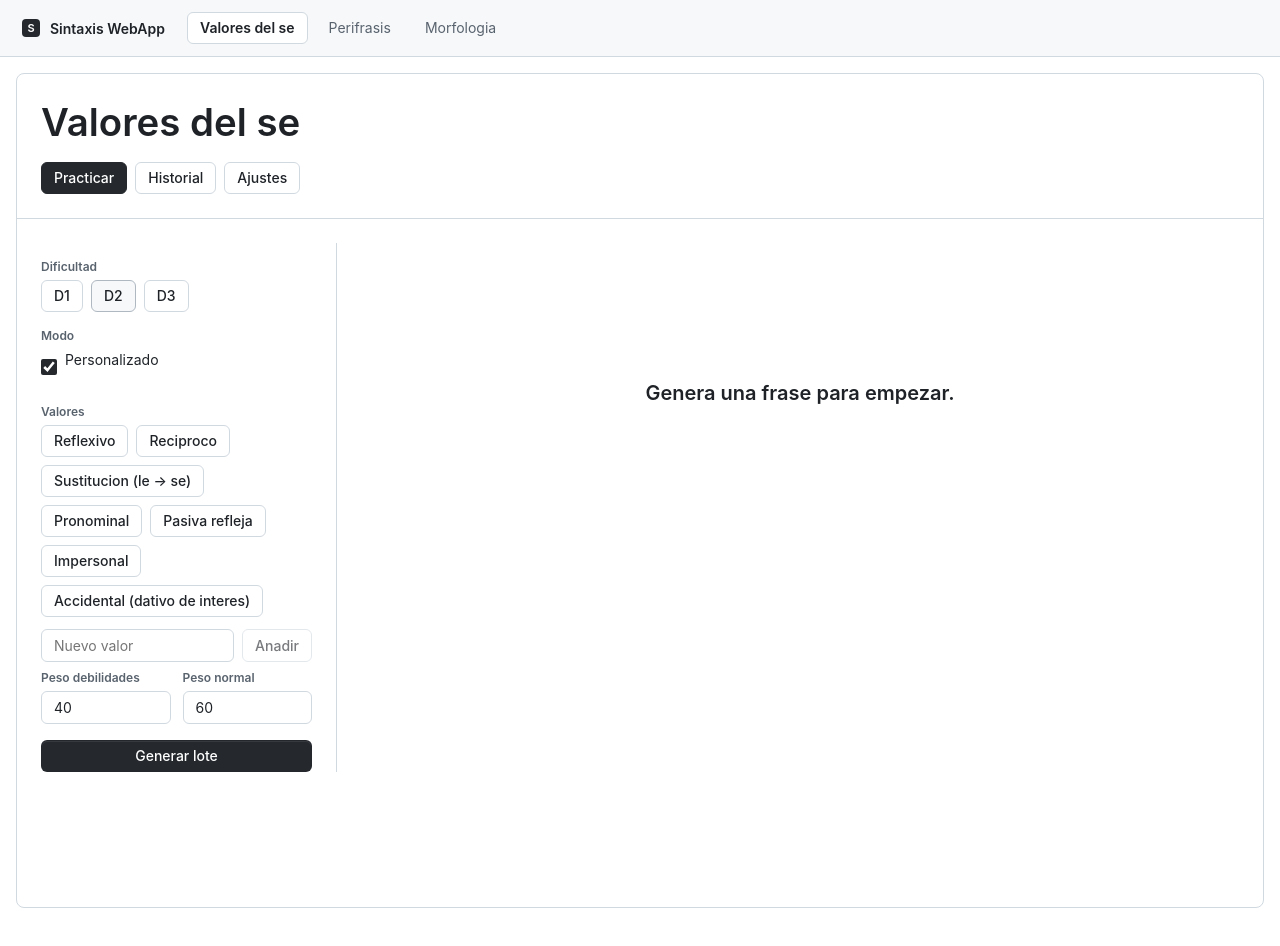
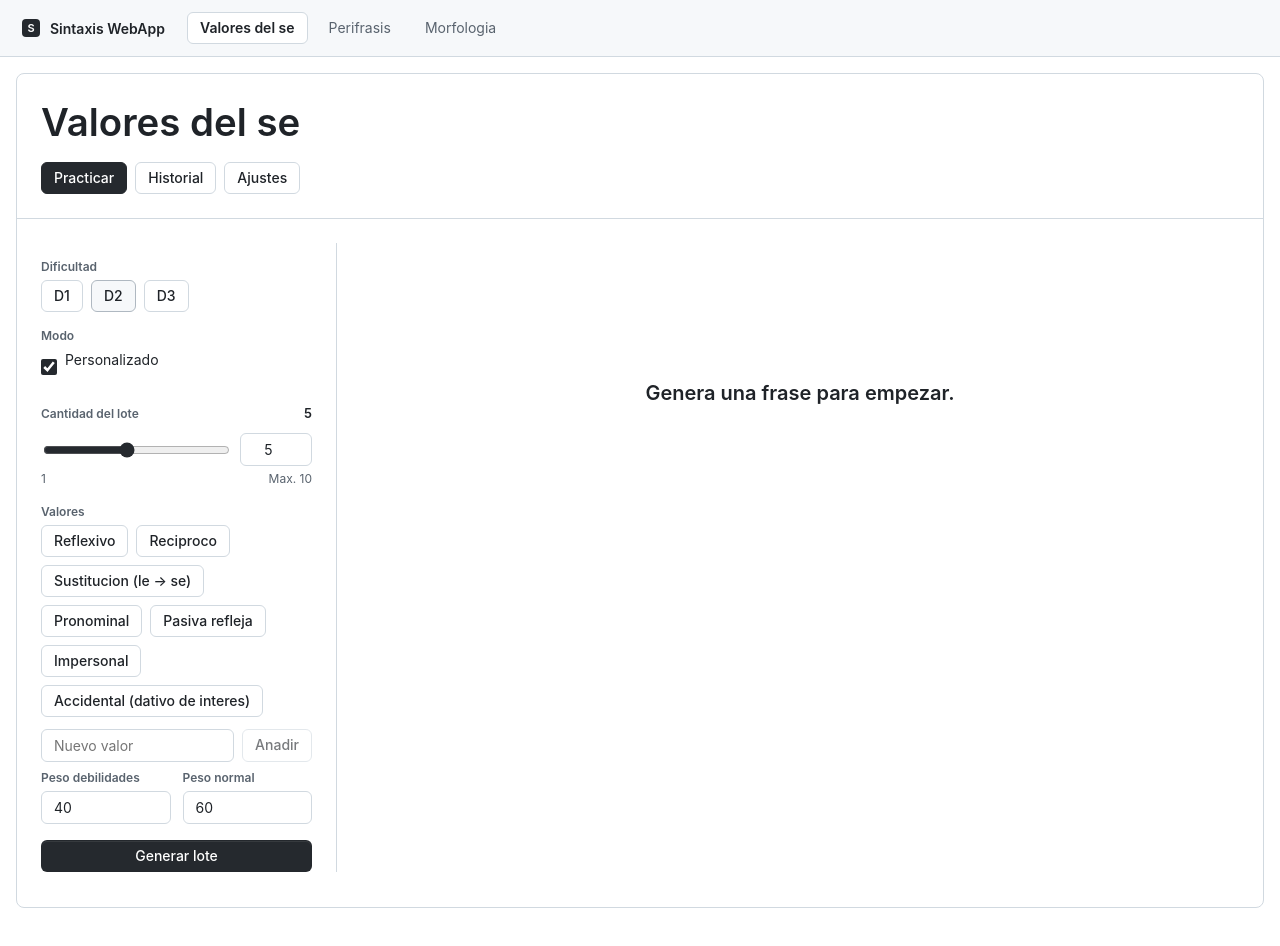
Before and after one commit to Martonveghcode/Habitro, a React (Vite) app: page / in a window 1280 px wide. Shown: the top 946 px of the page. Built offline with nearby package versions, Linux system fonts and the light colour scheme.

Commit message:
Add configurable practice batch size

```diff
--- a/src/netlify/PracticeApp.tsx
+++ b/src/netlify/PracticeApp.tsx
@@ -16,6 +16,7 @@ import {
   chooseMorfoTarget,
   choosePeriphrasisTarget,
   chooseSeTarget,
+  coercePracticeBatchSize,
   createId,
   evaluateMorfoGuess,
   evaluatePeriphrasisGuess,
@@ -33,6 +34,8 @@ import {
   makeMorfoAttempt,
   makePeriphrasisAttempt,
   makeSeAttempt,
+  MAX_PRACTICE_BATCH_SIZE,
+  MIN_PRACTICE_BATCH_SIZE,
   morfoLearningProfile,
   normalizeTextToken,
   periphrasisAccuracy,
@@ -136,6 +139,47 @@ function FieldLabel({ label, hint: _hint }: { label: string; hint?: string }) {
     <label className="field">
       <span>{label}</span>
     </label>
+  );
+}
+
+function BatchSizeControl({ value, onChange }: { value: number; onChange: (value: number) => void }) {
+  const safeValue = coercePracticeBatchSize(value);
+  const handleChange = (nextValue: string) => {
+    onChange(coercePracticeBatchSize(nextValue));
+  };
+
+  return (
+    <div className="field-block batch-size-control">
+      <div className="batch-size-header">
+        <FieldLabel label="Cantidad del lote" />
+        <span className="batch-size-count">{safeValue}</span>
+      </div>
+      <div className="batch-size-row">
+        <input
+          aria-label="Cantidad del lote"
+          max={MAX_PRACTICE_BATCH_SIZE}
+          min={MIN_PRACTICE_BATCH_SIZE}
+          step={1}
+          type="range"
+          value={safeValue}
+          onChange={(event) => handleChange(event.target.value)}
+        />
+        <input
+          aria-label="Cantidad exacta del lote"
+          className="batch-size-number"
+          max={MAX_PRACTICE_BATCH_SIZE}
+          min={MIN_PRACTICE_BATCH_SIZE}
+          step={1}
+          type="number"
+          value={safeValue}
+          onChange={(event) => handleChange(event.target.value)}
+        />
+      </div>
+      <div className="range-meta">
+        <span>{MIN_PRACTICE_BATCH_SIZE}</span>
+        <span>Max. {MAX_PRACTICE_BATCH_SIZE}</span>
+      </div>
+    </div>
   );
 }
 
@@ -649,8 +693,7 @@ function SeWorkspace({
           : settings.personalized
             ? []
             : orderSeCoverageValues(availableSeValues, recentLabels);
-        const baseBatchSize = settings.personalized ? 3 : 10;
-        const batchSize = Math.max(baseBatchSize, coverageValues.length);
+        const batchSize = coercePracticeBatchSize(settings.batchSize);
         let workingBucket = [...mixBucket];
         const strategies: SeStrategy[] = [];
 
@@ -907,6 +950,11 @@ function SeWorkspace({
               </label>
             </div>
 
+            <BatchSizeControl
+              value={settings.batchSize}
+              onChange={(batchSize) => onSettingsChange({ ...settings, batchSize })}
+            />
+
             <div className="field-block">
               <FieldLabel label="Valores" />
               <MultiToggleList options={availableSeValues} selected={settings.focusValues} onToggle={toggleFocusValue} />
@@ -1367,7 +1415,7 @@ function PeriphrasisWorkspace({
     try {
       let nextQueue = [...queue];
       if (nextQueue.length === 0) {
-        const batchSize = settings.personalized ? 3 : 10;
+        const batchSize = coercePracticeBatchSize(settings.batchSize);
         let workingBucket = [...mixBucket];
         const strategies: PeriphrasisStrategy[] = [];
 
@@ -1515,6 +1563,11 @@ function PeriphrasisWorkspace({
                 <span>Personalizado</span>
               </label>
             </div>
+
+            <BatchSizeControl
+              value={settings.batchSize}
+              onChange={(batchSize) => onSettingsChange({ ...settings, batchSize })}
+            />
 
             <div className="field-block">
               <FieldLabel label="Estructuras" />
@@ -1941,7 +1994,7 @@ function MorfoWorkspace({
     try {
       let nextQueue = [...queue];
       if (nextQueue.length === 0) {
-        const batchSize = settings.personalized ? 3 : 10;
+        const batchSize = coercePracticeBatchSize(settings.batchSize);
         let workingBucket = [...mixBucket];
         const strategies: MorfoStrategy[] = [];
 
@@ -2157,6 +2210,11 @@ function MorfoWorkspace({
                 <span>Personalizado</span>
               </label>
             </div>
+
+            <BatchSizeControl
+              value={settings.batchSize}
+              onChange={(batchSize) => onSettingsChange({ ...settings, batchSize })}
+            />
 
             <div className="field-block">
               <FieldLabel label="Tipos" />
--- a/src/netlify/logic.ts
+++ b/src/netlify/logic.ts
@@ -39,6 +39,17 @@ import type {
 
 const STORAGE_KEY = "sintaxis-netlify-practice-v1";
 const DEFAULT_MODEL = MODEL_OPTIONS[0]?.value ?? "gemini-2.5-flash-lite";
+export const MIN_PRACTICE_BATCH_SIZE = 1;
+export const DEFAULT_PRACTICE_BATCH_SIZE = 5;
+export const MAX_PRACTICE_BATCH_SIZE = 10;
+
+export function coercePracticeBatchSize(value: unknown): number {
+  const numericValue = typeof value === "number" ? value : Number(value);
+  if (!Number.isFinite(numericValue)) {
+    return DEFAULT_PRACTICE_BATCH_SIZE;
+  }
+  return Math.min(MAX_PRACTICE_BATCH_SIZE, Math.max(MIN_PRACTICE_BATCH_SIZE, Math.round(numericValue)));
+}
 
 export function createId(prefix: string): string {
   if (typeof crypto !== "undefined" && typeof crypto.randomUUID === "function") {
@@ -57,6 +68,7 @@ function defaultSeSettings(): SeSettings {
     modelName: DEFAULT_MODEL,
     difficulty: 2,
     personalized: true,
+    batchSize: DEFAULT_PRACTICE_BATCH_SIZE,
     focusValues: [],
     customValues: [],
     customPeriphrasisTypes: [],
@@ -72,6 +84,7 @@ function defaultMorfoSettings(): MorfoSettings {
     modelName: DEFAULT_MODEL,
     difficulty: 2,
     personalized: true,
+    batchSize: DEFAULT_PRACTICE_BATCH_SIZE,
     focusWordTypes: [],
     targetWeight: 40,
     normalWeight: 60,
@@ -85,6 +98,7 @@ function defaultPeriphrasisSettings(): PeriphrasisSettings {
     modelName: DEFAULT_MODEL,
     difficulty: 2,
     personalized: true,
+    batchSize: DEFAULT_PRACTICE_BATCH_SIZE,
     focusStructures: [],
     customPeriphrasisTypes: [],
     targetWeight: 40,
@@ -206,6 +220,7 @@ export function loadStorageState(): StorageState {
         customPeriphrasisTypes: Array.isArray(parsedSeSettings.customPeriphrasisTypes)
           ? parsedSeSettings.customPeriphrasisTypes.filter((entry): entry is string => typeof entry === "string")
           : [],
+        batchSize: coercePracticeBatchSize(parsedSeSettings.batchSize),
       },
       periphrasisSettings: {
         ...defaultPeriphrasisSettings(),
@@ -216,6 +231,7 @@ export function loadStorageState(): StorageState {
         customPeriphrasisTypes: Array.isArray(parsedPeriphrasisSettings.customPeriphrasisTypes)
           ? parsedPeriphrasisSettings.customPeriphrasisTypes.filter((entry): entry is string => typeof entry === "string")
           : [],
+        batchSize: coercePracticeBatchSize(parsedPeriphrasisSettings.batchSize),
       },
       morfoSettings: {
         ...defaultMorfoSettings(),
@@ -223,6 +239,7 @@ export function loadStorageState(): StorageState {
         focusWordTypes: Array.isArray(parsedMorfoSettings.focusWordTypes)
           ? parsedMorfoSettings.focusWordTypes.filter((entry): entry is string => typeof entry === "string")
           : [],
+        batchSize: coercePracticeBatchSize(parsedMorfoSettings.batchSize),
       },
       seAttempts: Array.isArray(parsed.seAttempts)
         ? parsed.seAttempts.map((attempt) => sanitizeStoredSeAttempt(attempt)).filter((attempt): attempt is SeAttempt => attempt !== null)
--- a/src/netlify/types.ts
+++ b/src/netlify/types.ts
@@ -135,6 +135,7 @@ export interface SeSettings {
   modelName: string;
   difficulty: Difficulty;
   personalized: boolean;
+  batchSize: number;
   focusValues: string[];
   customValues: string[];
   customPeriphrasisTypes: string[];
@@ -148,6 +149,7 @@ export interface PeriphrasisSettings {
   modelName: string;
   difficulty: Difficulty;
   personalized: boolean;
+  batchSize: number;
   focusStructures: string[];
   customPeriphrasisTypes: string[];
   targetWeight: number;
@@ -160,6 +162,7 @@ export interface MorfoSettings {
   modelName: string;
   difficulty: Difficulty;
   personalized: boolean;
+  batchSize: number;
   focusWordTypes: string[];
   targetWeight: number;
   normalWeight: number;
--- a/src/style.css
+++ b/src/style.css
@@ -376,6 +376,57 @@ textarea:disabled {
   font-size: 12px;
   font-weight: 600;
   line-height: 1.25;
+}
+
+.batch-size-header {
+  display: flex;
+  align-items: center;
+  justify-content: space-between;
+  gap: var(--space-3);
+}
+
+.batch-size-header .field {
+  margin-bottom: 0;
+}
+
+.batch-size-count {
+  color: var(--fg-default);
+  font-size: 13px;
+  font-weight: 600;
+  line-height: 1.5;
+}
+
+.batch-size-row {
+  display: grid;
+  grid-template-columns: minmax(0, 1fr) 72px;
+  align-items: center;
+  gap: var(--space-3);
+  margin-top: var(--space-2);
+}
+
+.batch-size-control input[type="range"] {
+  min-height: 32px;
+  padding: 0;
+  border: 0;
+  background: transparent;
+  accent-color: var(--accent-emphasis);
+}
+
+.batch-size-control input[type="range"]:focus {
+  box-shadow: none;
+}
+
+.batch-size-number {
+  text-align: center;
+}
+
+.range-meta {
+  display: flex;
+  justify-content: space-between;
+  margin-top: 2px;
+  color: var(--fg-muted);
+  font-size: 12px;
+  line-height: 1.5;
 }
 
 .section-heading {
```
